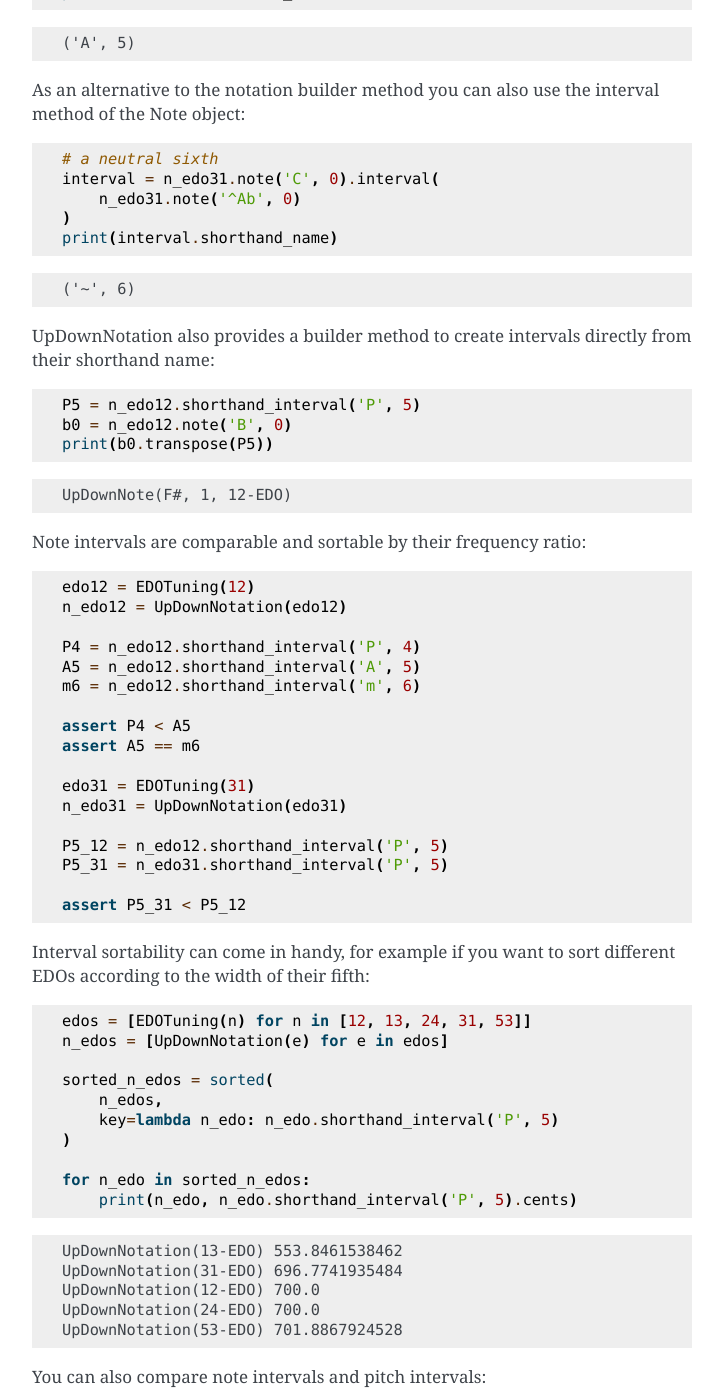
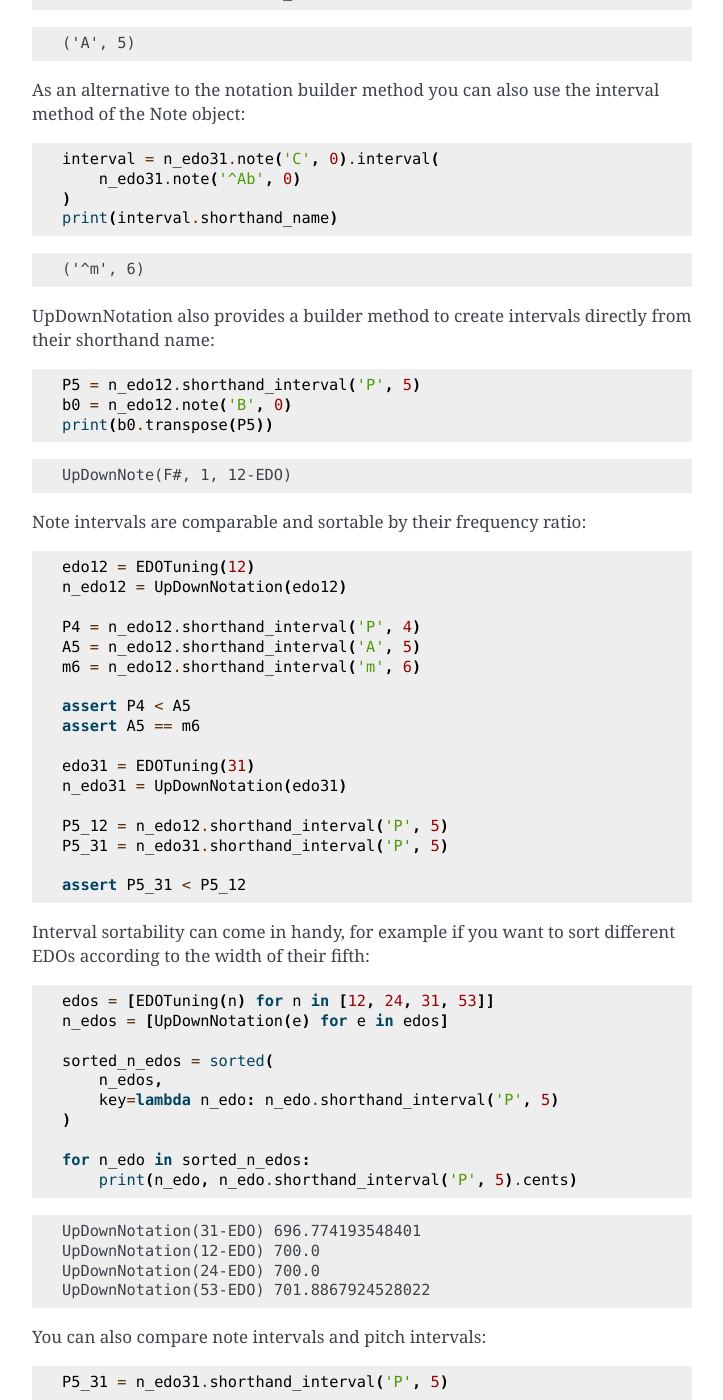
Before and after one commit to retooth2/xenharmlib, a Sphinx documentation site: the page built from doc/quickstart.rst, in a window 1280 px wide and 1400 px high, scrolled down 20420 px. Shown: the whole window, without its empty margins (388-1111 px from the left). Built offline with Sphinx 7.4.7, drawn with Linux system fonts in a browser that asks for light colours; pages that are not in the unit, such as notebooks, are missing from menus.

Commit message:
chore: Fixed a couple mistakes in doc

```diff
--- a/doc/index.rst
+++ b/doc/index.rst
@@ -36,7 +36,7 @@ It is easy to use, extendable and tries to be intuitive. Have a peak:
 
 .. testoutput::
 
-   UpDownNoteScale([vD0, F#0, vC1], 31-EDO)
+   UpDownNoteScale([vD4, F#4, vA4, vC5], 31-EDO)
 
 .. code-block:: python
 
--- a/doc/quickstart.rst
+++ b/doc/quickstart.rst
@@ -1305,7 +1305,6 @@ interval method of the Note object:
 
 .. testcode::
 
-    # a neutral sixth
     interval = n_edo31.note('C', 0).interval(
         n_edo31.note('^Ab', 0)
     )
@@ -1313,7 +1312,7 @@ interval method of the Note object:
 
 .. testoutput::
 
-    ('~', 6)
+    ('^m', 6)
 
 UpDownNotation also provides a builder method to create intervals
 directly from their shorthand name:
@@ -1358,7 +1357,7 @@ different EDOs according to the width of their fifth:
 
 .. testcode::
 
-    edos = [EDOTuning(n) for n in [12, 13, 24, 31, 53]]
+    edos = [EDOTuning(n) for n in [12, 24, 31, 53]]
     n_edos = [UpDownNotation(e) for e in edos]
 
     sorted_n_edos = sorted(
@@ -1371,11 +1370,10 @@ different EDOs according to the width of their fifth:
 
 .. testoutput::
 
-    UpDownNotation(13-EDO) 553.8461538462
-    UpDownNotation(31-EDO) 696.7741935484
+    UpDownNotation(31-EDO) 696.774193548401
     UpDownNotation(12-EDO) 700.0
     UpDownNotation(24-EDO) 700.0
-    UpDownNotation(53-EDO) 701.8867924528
+    UpDownNotation(53-EDO) 701.8867924528022
 
 You can also compare note intervals and pitch intervals:
 
```
